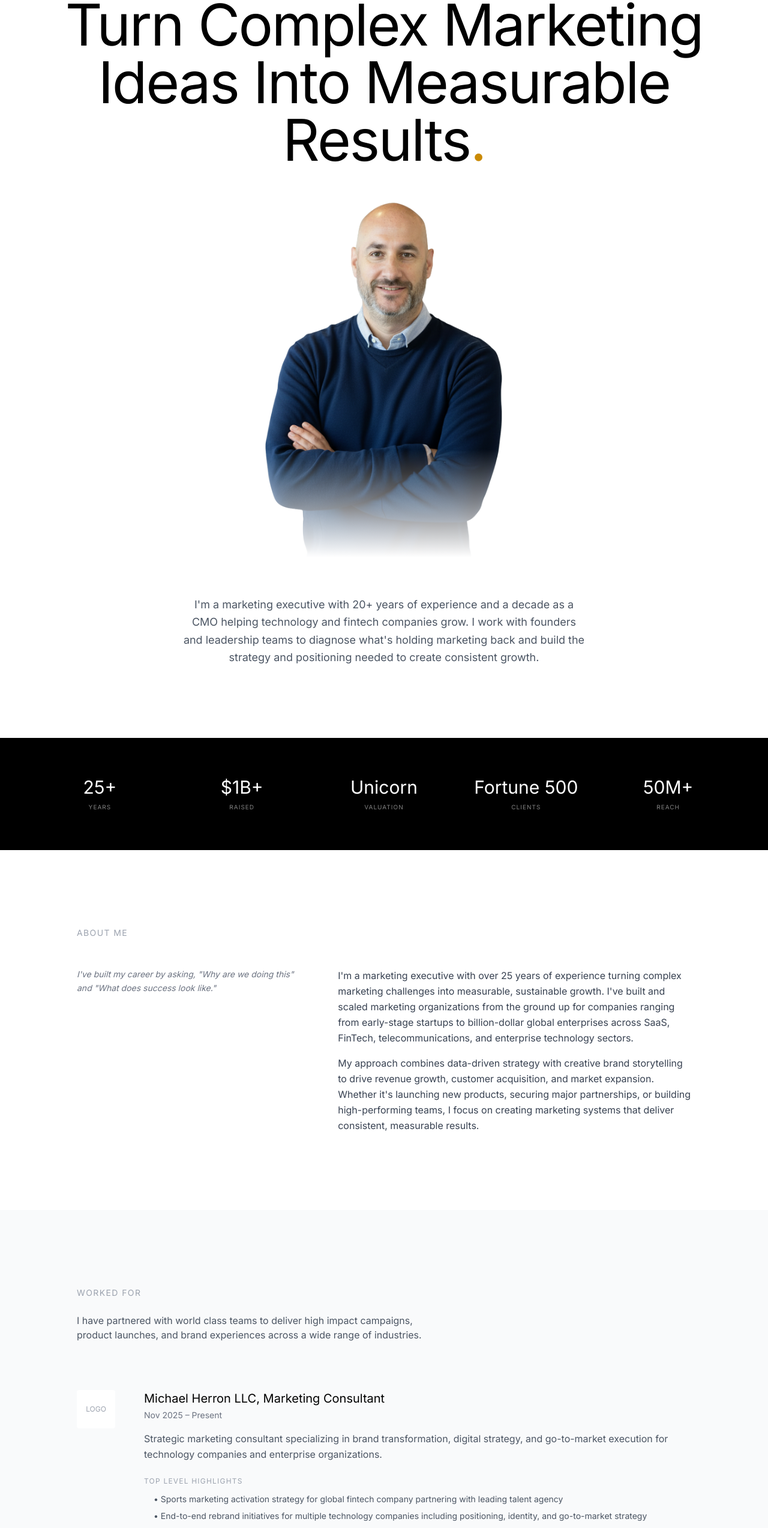
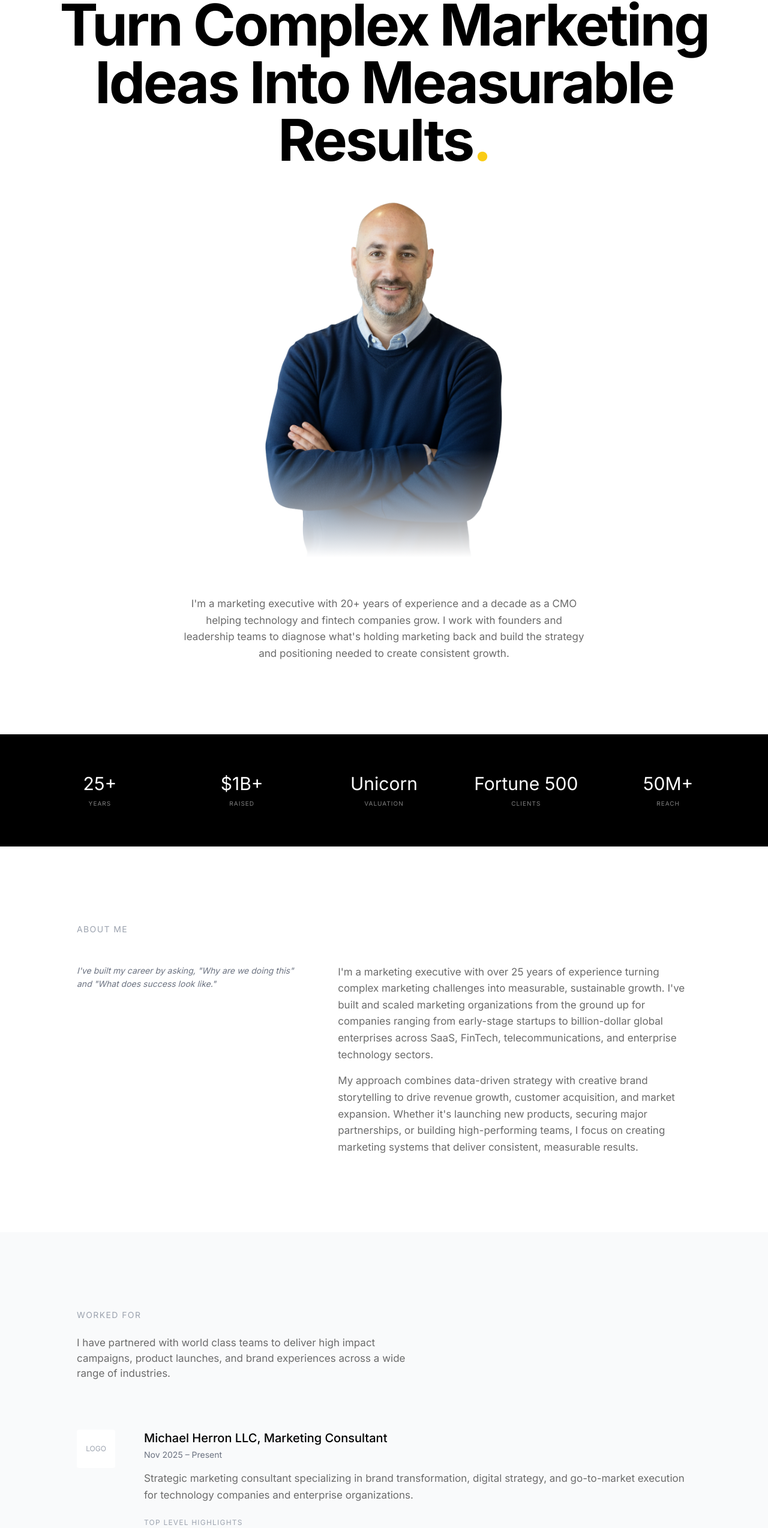
Before and after one commit to mrh1976/mherron, a Next.js app: page / in a window 1280 px wide. Shown: the part 135-2682 px from the top of the page at 60% size. Built offline with nearby package versions, Linux system fonts and the light colour scheme.

Commit message:
Update page.tsx

```diff
--- a/app/page.tsx
+++ b/app/page.tsx
@@ -37,8 +37,8 @@ export default function Home() {
 
       <section className="pt-32 pb-20 px-8">
         <div className="max-w-6xl mx-auto text-center">
-          <h1 className="text-6xl md:text-8xl font-normal mb-12 leading-[1.1] tracking-tight">
-            Turn Complex Marketing<br />Ideas Into Measurable Results<span className="text-yellow-600">.</span>
+          <h1 className="text-[72px] md:text-8xl font-bold mb-12 leading-[0.9] tracking-[-0.035em]">
+            Turn Complex Marketing<br />Ideas Into Measurable Results<span className="text-yellow-400">.</span>
           </h1>
           <div className="relative mx-auto mb-16 w-[450px] h-[600px]">
             <Image
@@ -50,7 +50,7 @@ export default function Home() {
             />
             <div className="absolute inset-0 bg-gradient-to-b from-transparent via-transparent via-70% to-white pointer-events-none"></div>
           </div>
-          <p className="text-lg text-gray-600 max-w-2xl mx-auto mb-10 leading-relaxed">
+          <p className="text-[17px] text-[#6b6b6b] max-w-2xl mx-auto mb-10 leading-relaxed">
             I&apos;m a marketing executive with 20+ years of experience and a decade as a CMO helping technology and fintech companies grow. I work with founders and leadership teams to diagnose what&apos;s holding marketing back and build the strategy and positioning needed to create consistent growth.
           </p>
         </div>
@@ -73,7 +73,7 @@ export default function Home() {
             <div className="md:col-span-2">
               <p className="text-gray-500 italic text-sm leading-relaxed">I&apos;ve built my career by asking, &quot;Why are we doing this&quot; and &quot;What does success look like.&quot;</p>
             </div>
-            <div className="md:col-span-3 text-gray-700 leading-relaxed space-y-4">
+            <div className="md:col-span-3 text-[#6b6b6b] text-[17px] leading-relaxed space-y-4">
               {siteContent.about.text.split('\n\n').map((para, i) => (
                 <p key={i}>{para}</p>
               ))}
@@ -85,7 +85,7 @@ export default function Home() {
       <section className="py-32 px-8 bg-gray-50">
         <div className="max-w-5xl mx-auto">
           <h2 className="text-sm uppercase tracking-widest text-gray-400 mb-6">Worked for</h2>
-          <p className="text-gray-600 mb-20 max-w-xl">
+          <p className="text-[#6b6b6b] text-[17px] mb-20 max-w-xl">
             I have partnered with world class teams to deliver high impact campaigns, product launches, and brand experiences across a wide range of industries.
           </p>
           <div className="space-y-20">
@@ -96,11 +96,11 @@ export default function Home() {
                     <span className="text-xs text-gray-400">LOGO</span>
                   </div>
                   <div className="flex-1">
-                    <h3 className="text-xl mb-1">{job.company}, {job.role.split(' | ')[0]}</h3>
+                    <h3 className="text-xl font-medium mb-1">{job.company}, {job.role.split(' | ')[0]}</h3>
                     <div className="text-sm text-gray-500 mb-4">{job.period}</div>
-                    <p className="text-gray-600 mb-6 leading-relaxed">{job.description}</p>
+                    <p className="text-[#6b6b6b] text-[17px] mb-6 leading-relaxed">{job.description}</p>
                     <div className="text-xs uppercase tracking-widest text-gray-400 mb-3">Top Level Highlights</div>
-                    <ul className="space-y-2 text-sm text-gray-600">
+                    <ul className="space-y-2 text-sm text-[#6b6b6b]">
                       {job.achievements.map((achievement, i) => (
                         <li key={i} className="pl-4 relative">
                           • {achievement}
@@ -129,7 +129,7 @@ export default function Home() {
       <section className="py-32 px-8 bg-gray-50">
         <div className="max-w-5xl mx-auto">
           <h2 className="text-sm uppercase tracking-widest text-gray-400 mb-6">Worked on</h2>
-          <p className="text-gray-600 mb-20 max-w-2xl">
+          <p className="text-[#6b6b6b] text-[17px] mb-20 max-w-2xl">
             Here are a few examples of the campaigns, partnerships, launches, and brand moments I helped create.
           </p>
           <div className="grid md:grid-cols-3 gap-6">
@@ -151,7 +151,7 @@ export default function Home() {
 
       <section className="py-32 px-8">
         <div className="max-w-3xl mx-auto text-center">
-          <h2 className="text-5xl mb-6">Let&apos;s work <span className="text-gray-300">together</span><span className="text-yellow-400">.</span></h2>
+          <h2 className="text-5xl font-medium mb-6">Let&apos;s work <span className="text-gray-300">together</span><span className="text-yellow-400">.</span></h2>
           <p className="text-sm uppercase tracking-widest text-gray-400 mb-16">Audits | Consulting | Fractional | Full-Time | Board Member</p>
           <form className="max-w-lg mx-auto flex gap-4 mb-8">
             <input type="text" placeholder="Name" className="flex-1 px-6 py-4 border border-gray-200 rounded-full text-sm focus:outline-none focus:border-gray-400" />
@@ -173,7 +173,7 @@ export default function Home() {
           <div className="bg-white rounded p-12 max-w-4xl w-full" onClick={(e) => e.stopPropagation()}>
             <button onClick={() => setSelectedProject(null)} className="float-right text-3xl font-thin text-gray-400 hover:text-black">×</button>
             <h3 className="text-3xl mb-6">Project Details</h3>
-            <p className="text-gray-600">Content coming soon...</p>
+            <p className="text-[#6b6b6b]">Content coming soon...</p>
           </div>
         </div>
       )}
```
